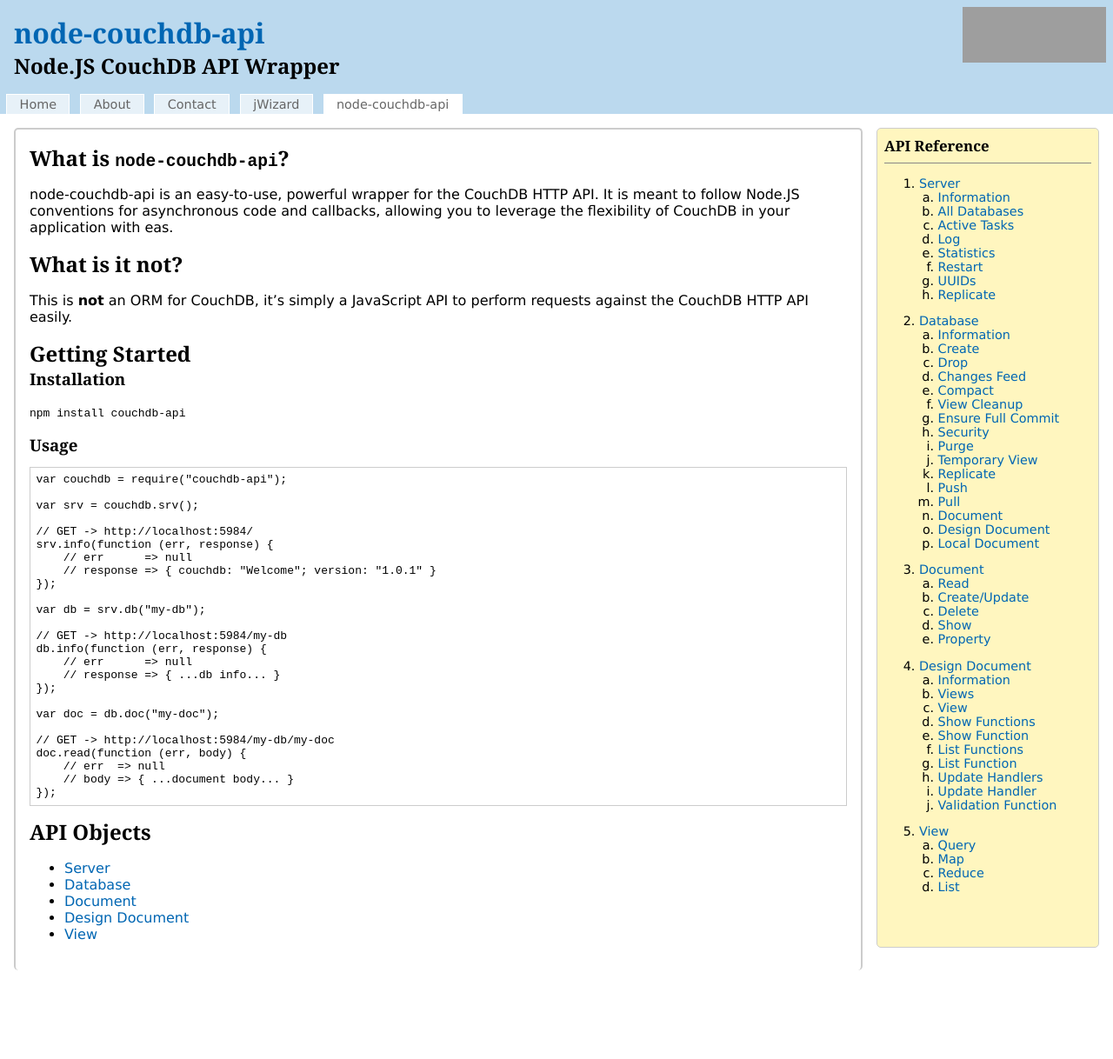
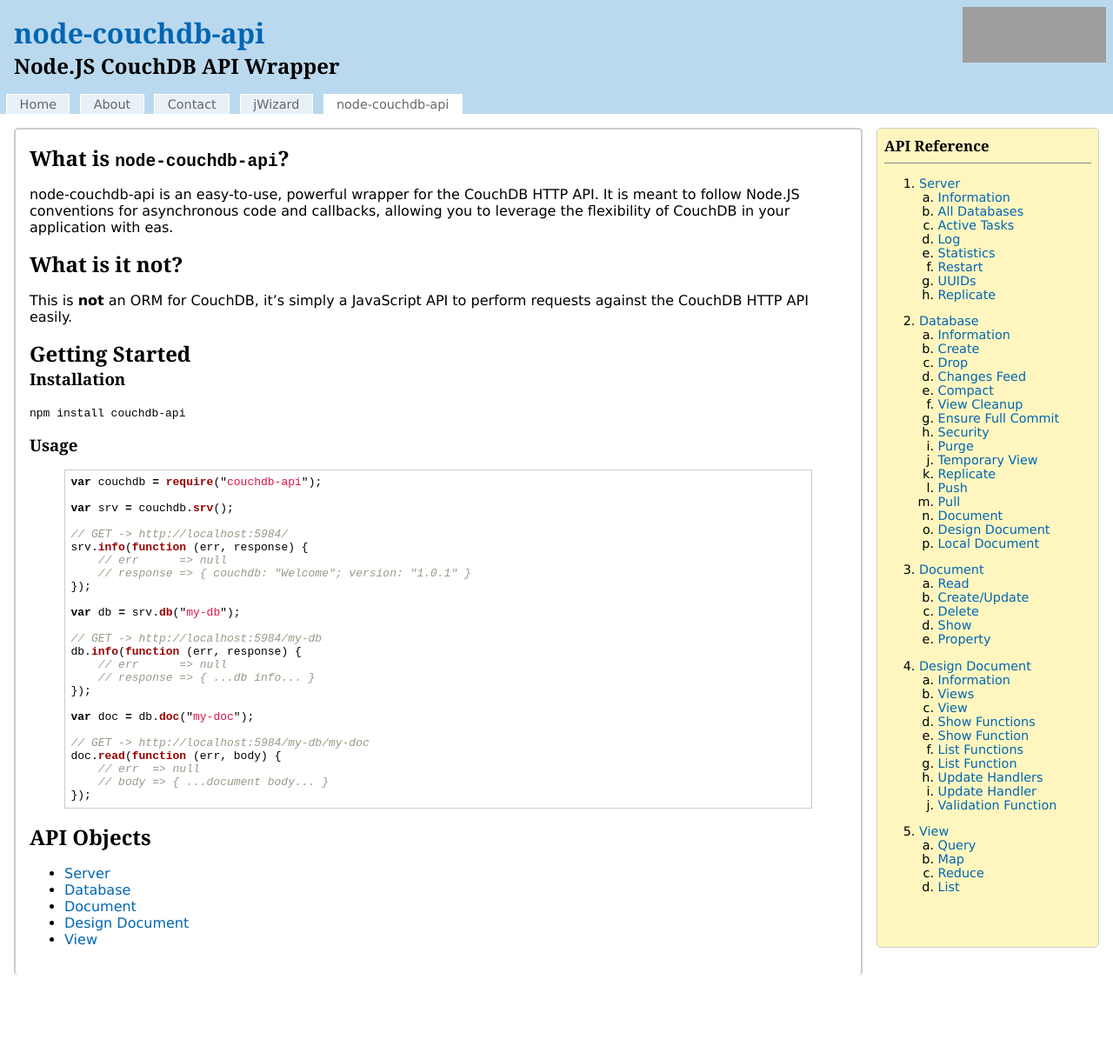
Before and after one commit to dominicbarnes/node-couchdb-api, a Jekyll site: the page built from index.md, in a window 1280 px wide. Shown: the whole page at 87% size. Built offline with Jekyll 4.4.1, drawn with Linux system fonts in a browser that asks for light colours; Markdown is read by kramdown in place of the engine named in the settings; grey boxes are pictures that could not be loaded.

Commit message:
adding refs to ssl support, highlighting front-page

```diff
--- a/_layouts/default.html
+++ b/_layouts/default.html
@@ -99,6 +99,7 @@
 <footer></footer>
 
 <script type="text/javascript">
+/*
 var _gaq = _gaq || [];
 _gaq.push(['_setAccount', 'UA-19054604-1']);
 _gaq.push(['_trackPageview']);
@@ -107,6 +108,7 @@
 ga.src = ('https:' == document.location.protocol ? 'https://ssl' : 'http://www') + '.google-analytics.com/ga.js';
 var s = document.getElementsByTagName('script')[0]; s.parentNode.insertBefore(ga, s);
 })();
+*/
 </script>
 
 </body>
--- a/api/server.html
+++ b/api/server.html
@@ -27,11 +27,11 @@
 {% highlight javascript %}
 var couchdb = require("couchdb-api");
 
-/** default values: "localhost", 5984 **/
-var server = couchdb.srv(host, port);
+/** default values: "localhost", 5984, false **/
+var server = couchdb.srv(host, port, ssl);
 
 // or you can use the bare constructor...
-var server = new couchdb.Server(host, port);
+var server = new couchdb.Server(host, port, ssl);
 {% endhighlight %}
 </div>
 
--- a/index.md
+++ b/index.md
@@ -23,31 +23,33 @@
 
 ### Usage
 
-    var couchdb = require("couchdb-api");
+{% highlight javascript %}
+var couchdb = require("couchdb-api");
 
-    var srv = couchdb.srv();
+var srv = couchdb.srv();
 
-    // GET -> http://localhost:5984/
-    srv.info(function (err, response) {
-        // err      => null
-        // response => { couchdb: "Welcome"; version: "1.0.1" }
-    });
+// GET -> http://localhost:5984/
+srv.info(function (err, response) {
+    // err      => null
+    // response => { couchdb: "Welcome"; version: "1.0.1" }
+});
 
-    var db = srv.db("my-db");
+var db = srv.db("my-db");
 
-    // GET -> http://localhost:5984/my-db
-    db.info(function (err, response) {
-        // err      => null
-        // response => { ...db info... }
-    });
+// GET -> http://localhost:5984/my-db
+db.info(function (err, response) {
+    // err      => null
+    // response => { ...db info... }
+});
 
-    var doc = db.doc("my-doc");
+var doc = db.doc("my-doc");
 
-    // GET -> http://localhost:5984/my-db/my-doc
-    doc.read(function (err, body) {
-        // err  => null
-        // body => { ...document body... }
-    });
+// GET -> http://localhost:5984/my-db/my-doc
+doc.read(function (err, body) {
+    // err  => null
+    // body => { ...document body... }
+});
+{% endhighlight %}
 
 ## API Objects
 
```
